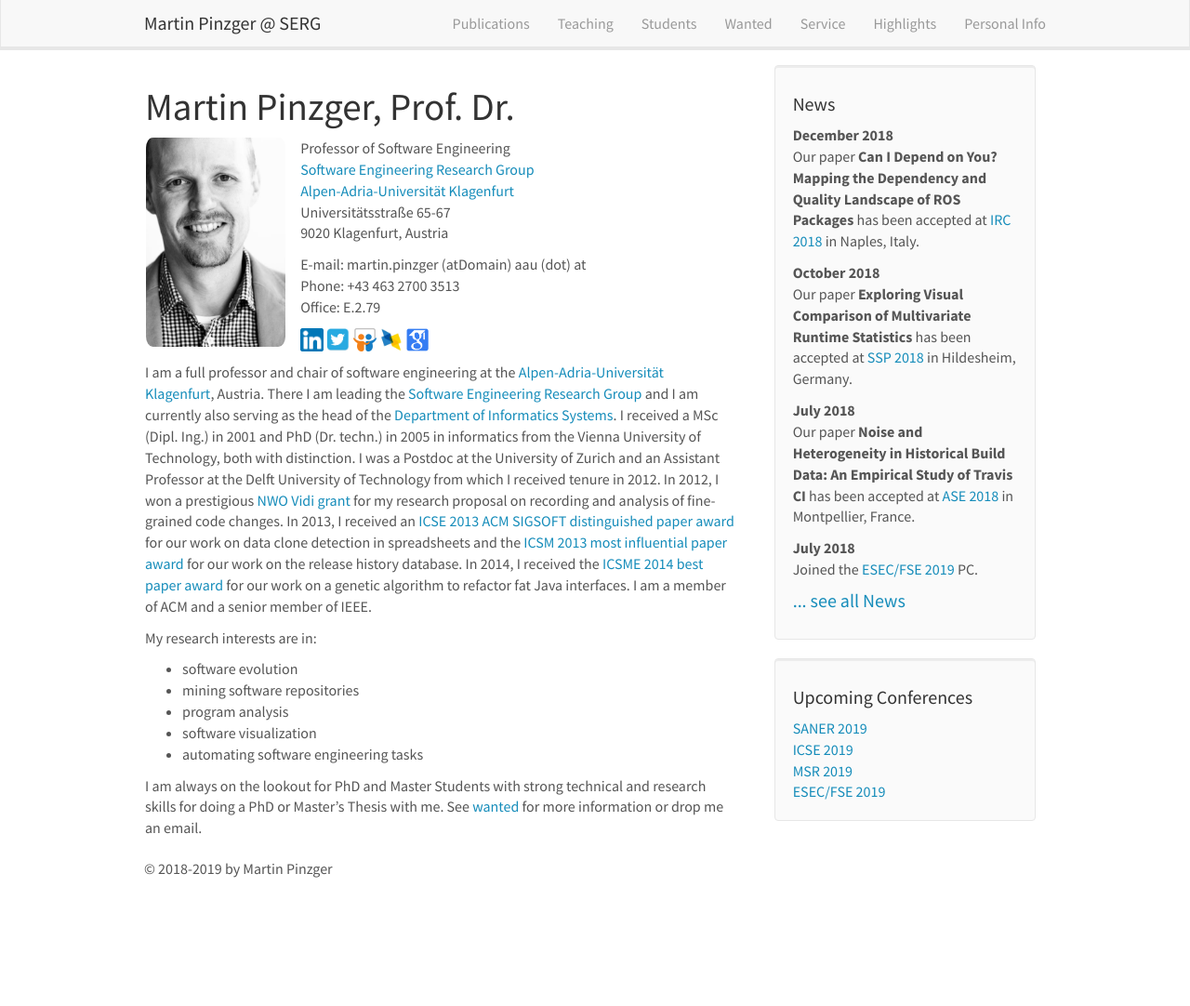
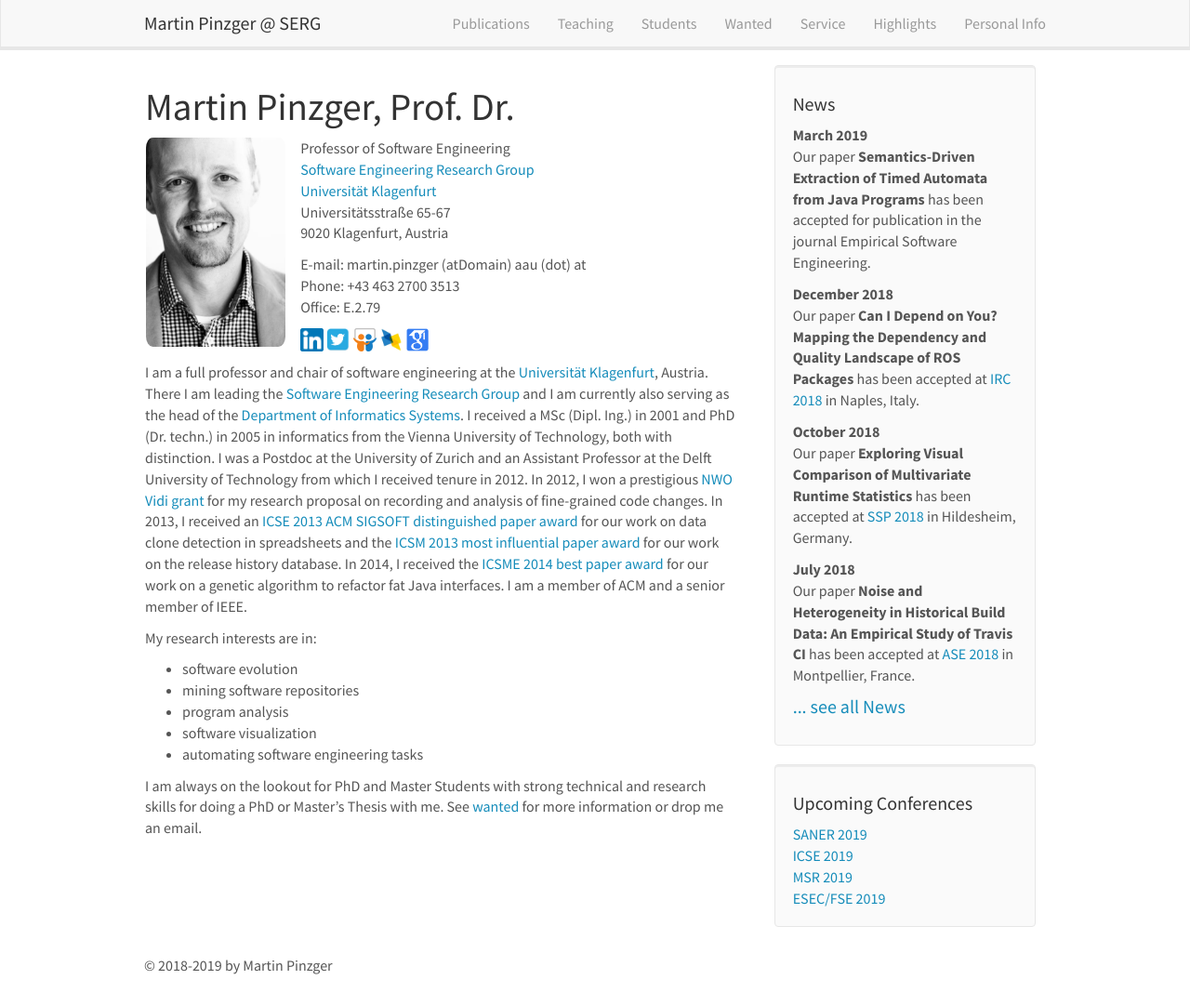
Before and after one commit to pinzger/pinzger.github.io, a Jekyll site: the page built from _pages/home.md, in a window 1280 px wide and 1082 px high. Shown: the whole window at 93% size. Built offline with Jekyll 4.4.1, drawn with Linux system fonts in a browser that asks for light colours; nearby versions of some CDN libraries.

Commit message:
added publications

```diff
--- a/_data/news.yml
+++ b/_data/news.yml
@@ -1,3 +1,6 @@
+- date: <strong>March 2019</strong>
+  headline: "Our paper <strong>Semantics-Driven Extraction of Timed Automata from Java Programs</strong> has been accepted for publication in the journal Empirical Software Engineering."
+
 - date: <strong>December 2018</strong>
   headline: "Our paper <strong>Can I Depend on You? Mapping the Dependency and Quality Landscape of ROS Packages</strong> has been accepted at <a href=\"http://irc.asia.edu.tw/2019/\">IRC 2018</a> in Naples, Italy."
 
--- a/_data/publist.yml
+++ b/_data/publist.yml
@@ -1,3 +1,16 @@
+- title: "Semantics-Driven Extraction of Timed Automata from Java Programs"
+  image:
+  authors: G. Liva, M. T. Khan, and M. Pinzger
+  proceedings: Journal of Empirical Software Engineering (EMSE)
+  pages: to appear
+  publisher: Springer
+  year: 2019
+  description:
+  link:
+    url:
+    display:
+  highlight:
+
 - title: "Can I Depend on You? Mapping the Dependency and Quality Landscape of ROS Packages"
   image:
   authors: M. Pichler, B. Dieber, and M. Pinzger
--- a/_pages/home.md
+++ b/_pages/home.md
@@ -1,7 +1,7 @@
 ---
 title: "Martin Pinzger"
 layout: homelay
-excerpt: "Martin Pinzger at Alpen-Adria-Universität Klagenfurt"
+excerpt: "Martin Pinzger at Universität Klagenfurt"
 sitemap: false
 permalink: /
 ---
@@ -15,7 +15,7 @@ permalink: /
 <div class="col-sm-7">
 Professor of Software Engineering <br />
 [Software Engineering Research Group](https://serg.aau.at/) <br />
-[Alpen-Adria-Universität Klagenfurt](http://www.aau.at/) <br/>
+[Universität Klagenfurt](http://www.aau.at/) <br/>
 Universitätsstraße 65-67<br/>
 9020 Klagenfurt, Austria <br />
 
@@ -29,7 +29,7 @@ Office: E.2.79 <br />
 </div>
 </div>
 
-I am a full professor and chair of software engineering at the [Alpen-Adria-Universität Klagenfurt](http://www.aau.at/), Austria. There I am leading the [Software Engineering Research Group](https://serg.aau.at/bin/view/Main/WebHome) and I am currently also serving as the head of the [Department of Informatics Systems](https://www.aau.at/en/isys/). I received a MSc (Dipl. Ing.) in 2001 and PhD (Dr. techn.) in 2005 in informatics from the Vienna University of Technology, both with distinction. I was a Postdoc at the University of Zurich and an Assistant Professor at the Delft University of Technology from which I received tenure in 2012. In 2012, I won a prestigious [NWO Vidi grant](http://www.nwo.nl/en/news-and-events/news/2012/NWO+awards+Vidi+grants+to+94+top+researchers.html) for my research proposal on recording and analysis of fine-grained code changes. In 2013, I received an [ICSE 2013 ACM SIGSOFT distinguished paper award](http://2013.icse-conferences.org/content/icse2013-awards.html) for our work on data clone detection in spreadsheets and the [ICSM 2013 most influential paper award](http://icsm2013.tue.nl/AwardWinners/index.html) for our work on the release history database. In 2014, I received the [ICSME 2014 best paper award](http://www.icsme.org/2014) for our work on a genetic algorithm to refactor fat Java interfaces. I am a member of ACM and a senior member of IEEE.
+I am a full professor and chair of software engineering at the [Universität Klagenfurt](http://www.aau.at/), Austria. There I am leading the [Software Engineering Research Group](https://serg.aau.at/bin/view/Main/WebHome) and I am currently also serving as the head of the [Department of Informatics Systems](https://www.aau.at/en/isys/). I received a MSc (Dipl. Ing.) in 2001 and PhD (Dr. techn.) in 2005 in informatics from the Vienna University of Technology, both with distinction. I was a Postdoc at the University of Zurich and an Assistant Professor at the Delft University of Technology from which I received tenure in 2012. In 2012, I won a prestigious [NWO Vidi grant](http://www.nwo.nl/en/news-and-events/news/2012/NWO+awards+Vidi+grants+to+94+top+researchers.html) for my research proposal on recording and analysis of fine-grained code changes. In 2013, I received an [ICSE 2013 ACM SIGSOFT distinguished paper award](http://2013.icse-conferences.org/content/icse2013-awards.html) for our work on data clone detection in spreadsheets and the [ICSM 2013 most influential paper award](http://icsm2013.tue.nl/AwardWinners/index.html) for our work on the release history database. In 2014, I received the [ICSME 2014 best paper award](http://www.icsme.org/2014) for our work on a genetic algorithm to refactor fat Java interfaces. I am a member of ACM and a senior member of IEEE.
 
 My research interests are in:
 
```
